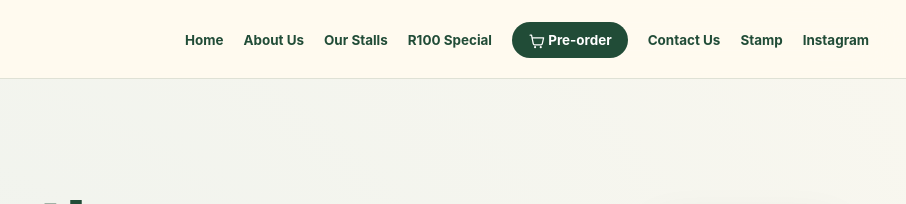
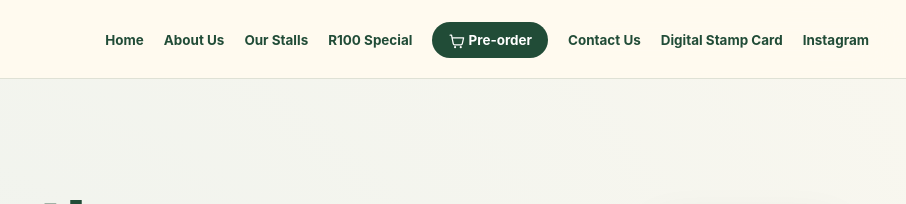
Before and after one commit to Bubbles020205/Sense-ational-website, a plain HTML site: page index.html in a window 1280 px wide. Shown: the top 204 px of the page, 374-1280 px from the left. Drawn offline with Linux system fonts and the light colour scheme.

Commit message:
Update stamp link to Digital Stamp Card

```diff
--- a/index.html
+++ b/index.html
@@ -1734,7 +1734,7 @@
 
         <li><a href="#contact">Contact Us</a></li>
 
-        <li><a href="#stamp-">Stamp </a></li>
+        <li><a href="#stamp-card">Digital Stamp Card</a></li>
 
         <li>
           <a
```
